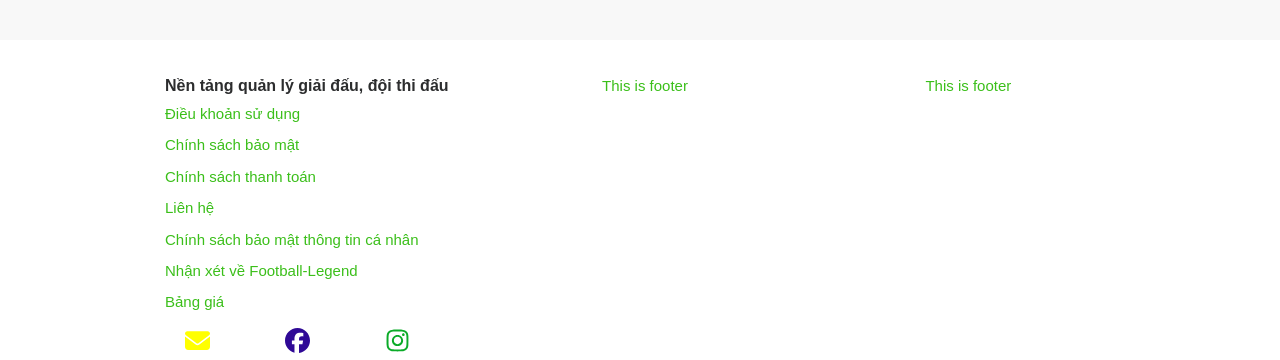
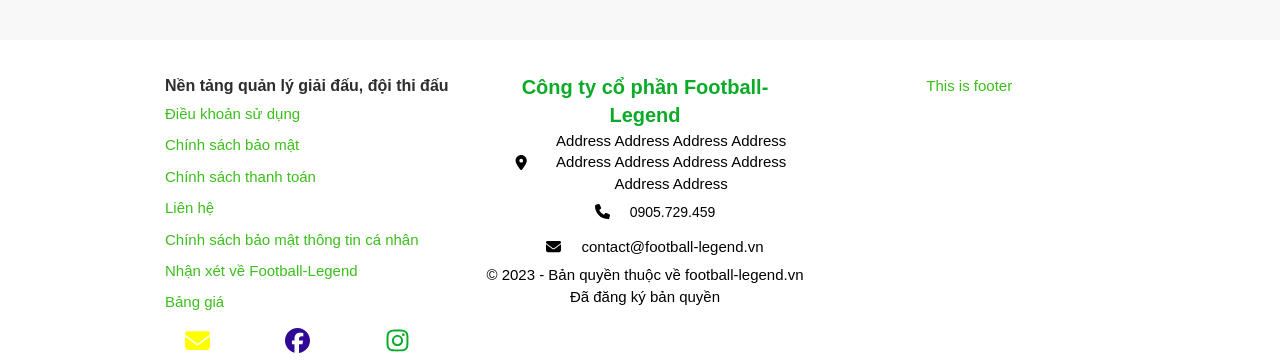
Before and after one commit to TCTR7/FOOTBALL-LEGEND, a Vue app in the folder spa-web-app/: page / in a window 1280 px wide. Shown: the part 460-820 px from the top of the page. Built offline with nearby package versions, Linux system fonts and the light colour scheme.

Commit message:
update footer

```diff
--- a/spa-web-app/src/components/Footer.vue
+++ b/spa-web-app/src/components/Footer.vue
@@ -12,18 +12,31 @@
                 <router-link class="link sub-item" to="/">{{ $t('nav_pricing') }}</router-link>
                 <div class="icons">
                     <router-link class="link icon-item" to="/">
-                        <font-awesome-icon class="icon" style="color: yellow;" :icon="['fa', 'envelope']" />
+                        <font-awesome-icon class="left-icon" style="color: yellow;" :icon="['fa', 'envelope']" />
                     </router-link>
                     <router-link class="link icon-item" to="/">
-                        <font-awesome-icon class="icon" style="color: rgb(47, 9, 150);" :icon="['fab', 'facebook']" />
+                        <font-awesome-icon class="left-icon" style="color: rgb(47, 9, 150);" :icon="['fab', 'facebook']" />
                     </router-link>
                     <router-link class="link icon-item" to="/">
-                        <font-awesome-icon class="icon" style="color: rgb(11, 171, 40);" :icon="['fab', 'instagram']" />
+                        <font-awesome-icon class="left-icon" style="color: rgb(11, 171, 40);" :icon="['fab', 'instagram']" />
                     </router-link>
                 </div>
             </div>
             <div class="item center">
-                This is footer
+                <p class="company-name">{{ $t('company_name') }}</p>
+                <div class="address box-center">
+                    <font-awesome-icon class="address-icon center-icon" style="color: black;" :icon="['fa', 'location-dot']" />
+                    <span class="box-center display-center">Address Address Address Address Address Address Address Address Address Address</span>
+                </div>
+                <div class="box-center">
+                    <font-awesome-icon class="phone-icon center-icon"  style="color: black;" :icon="['fas', 'phone']" />
+                    <span class="display-center box-center" style="font-size: 14px;">{{ '0905.729.459' }}</span>
+                </div>
+                <div class="box-center">
+                    <font-awesome-icon class="center-icon" :icon="['fas', 'envelope']" />
+                    <span class="display-center box-center">{{ 'contact@football-legend.vn' }}</span>
+                </div>
+                <pre class="license box-center">{{ $t('license') }}</pre>
             </div>
             <div class="item right">
                 This is footer
@@ -72,19 +85,54 @@
 
                 .icon-item {
                     max-width: 100px;
-                    .icon {
-                        width: 25px;
-                        height: 25px;
-                        margin: 10px 20px;
-                    }
                 }
 
             }
         }
 
         .center {
+            display: flex;
+            flex-direction: column;
+            justify-content: center;
+            align-items: center;
+            text-align: center;
+            color: black;
+
+            .company-name {
+                font-weight: 600;
+                font-size: 20px;
+                color: rgb(11, 171, 40)
+            }
+
+            .display-center {
+                display: flex;
+                word-wrap: break-word;
+                max-width: fit-content;
+                justify-content: flex-start !important;
+            }
+
+            .address {
+                max-width: 300px;
+            }
+        }
+
+        .right {
             text-align: center;
         }
     }
 }
+
+.left-icon {
+    width: 25px;
+    height: 25px;
+    margin: 10px 20px;
+    color: black
+}
+
+.center-icon {
+    width: 15px;
+    height: 15px;
+    margin: 10px 20px;
+    color: black
+}
 </style>
--- a/spa-web-app/src/localization/gb.js
+++ b/spa-web-app/src/localization/gb.js
@@ -27,4 +27,6 @@
     contact: "Contact",
     information_security_policy: "Information security policy",
     comments_on_football_legend: "Comments on Football-Legend",
+    company_name: "Football-Legend.,JSC",
+    license: "© 2023 - Copyright by football-legend.vn\nCopyright"
 };
--- a/spa-web-app/src/localization/vn.js
+++ b/spa-web-app/src/localization/vn.js
@@ -27,4 +27,6 @@
     contact: "Liên hệ",
     information_security_policy: "Chính sách bảo mật thông tin cá nhân",
     comments_on_football_legend: "Nhận xét về Football-Legend",
+    company_name: "Công ty cổ phần Football-Legend",
+    license: "© 2023 - Bản quyền thuộc về football-legend.vn\nĐã đăng ký bản quyền"
 };
```
Also changed, not shown: spa-web-app/src/fontawesome/index.js (+6 -2 lines).
